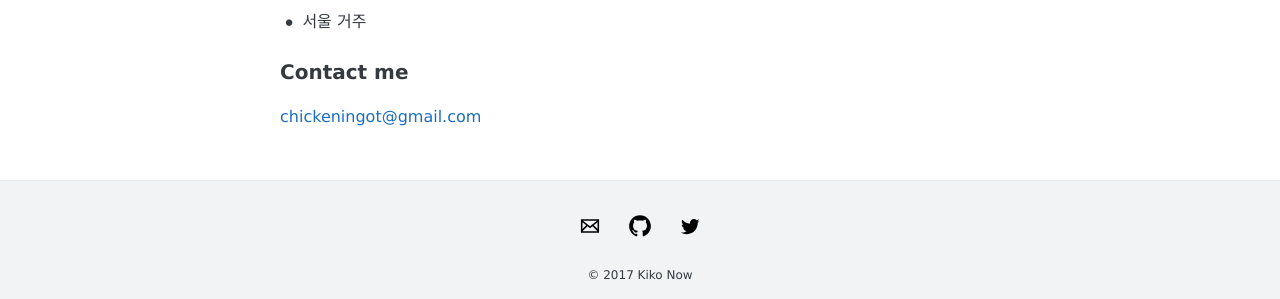
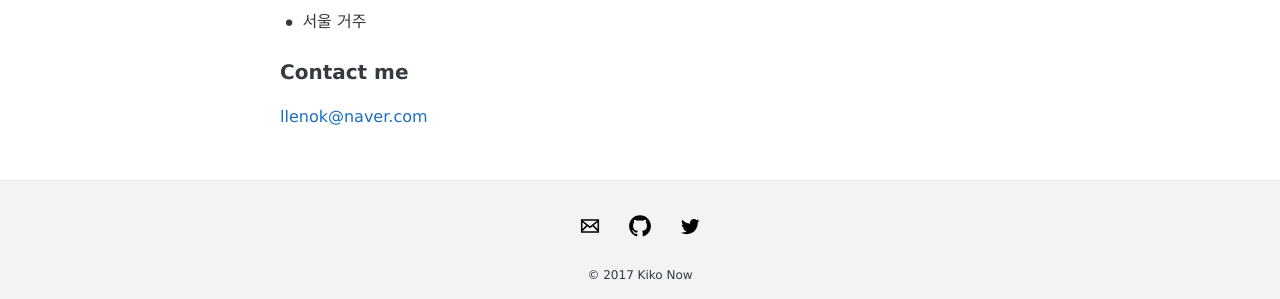
Before and after one commit to chickeningot/chickeningot.github.io, a Jekyll site: the page built from about.md, in a window 1280 px wide. Shown: the part 368-667 px from the top of the page. Built offline with Jekyll 4.4.1, drawn with Linux system fonts in a browser that asks for light colours.

Commit message:
update about

```diff
--- a/about.md
+++ b/about.md
@@ -14,4 +14,4 @@ permalink: /about/
 
 ### Contact me
 
-[chickeningot@gmail.com](mailto:chickeningot@gmail.com)
+[llenok@naver.com](mailto:llenok@naver.com)
```
